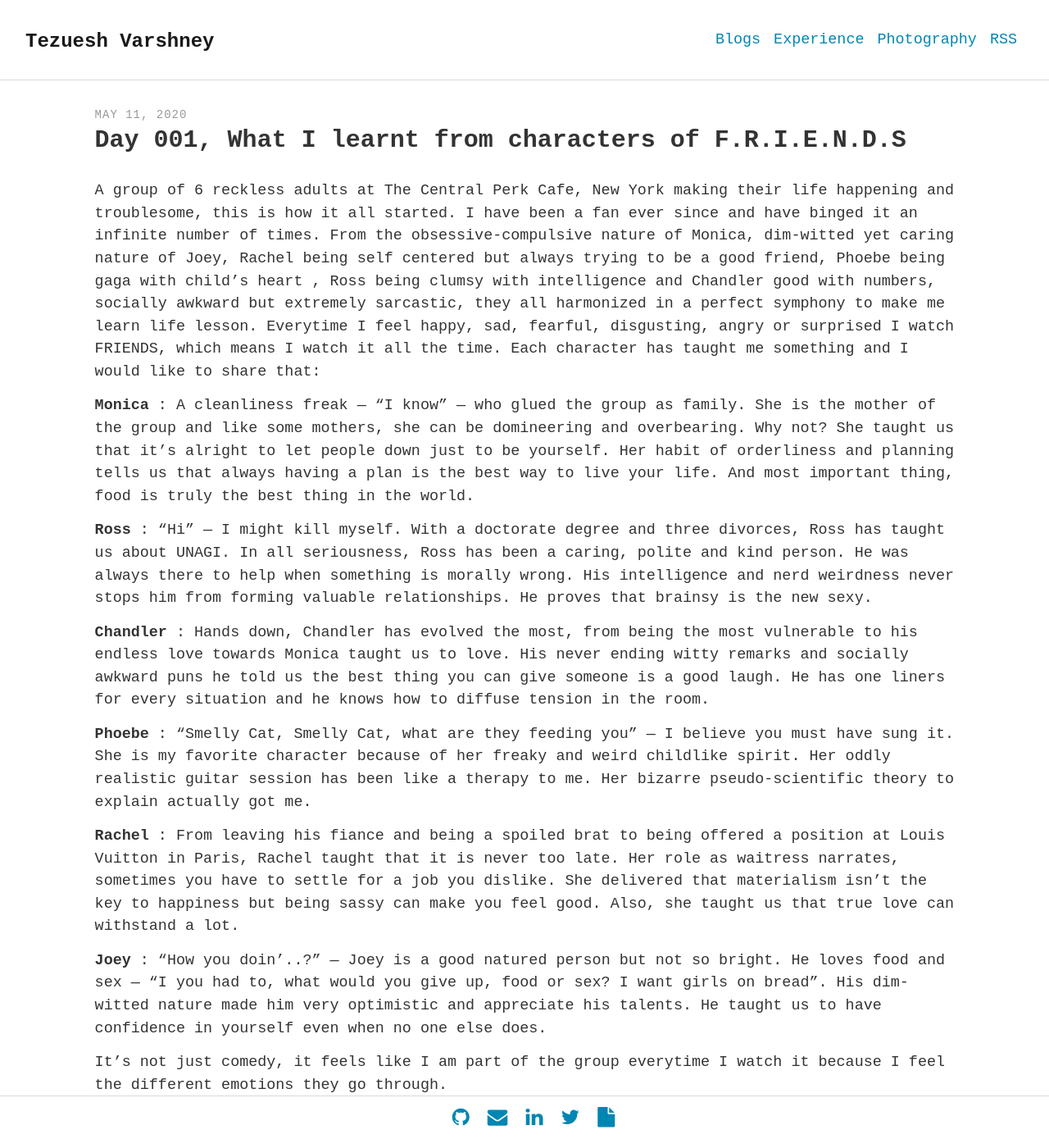
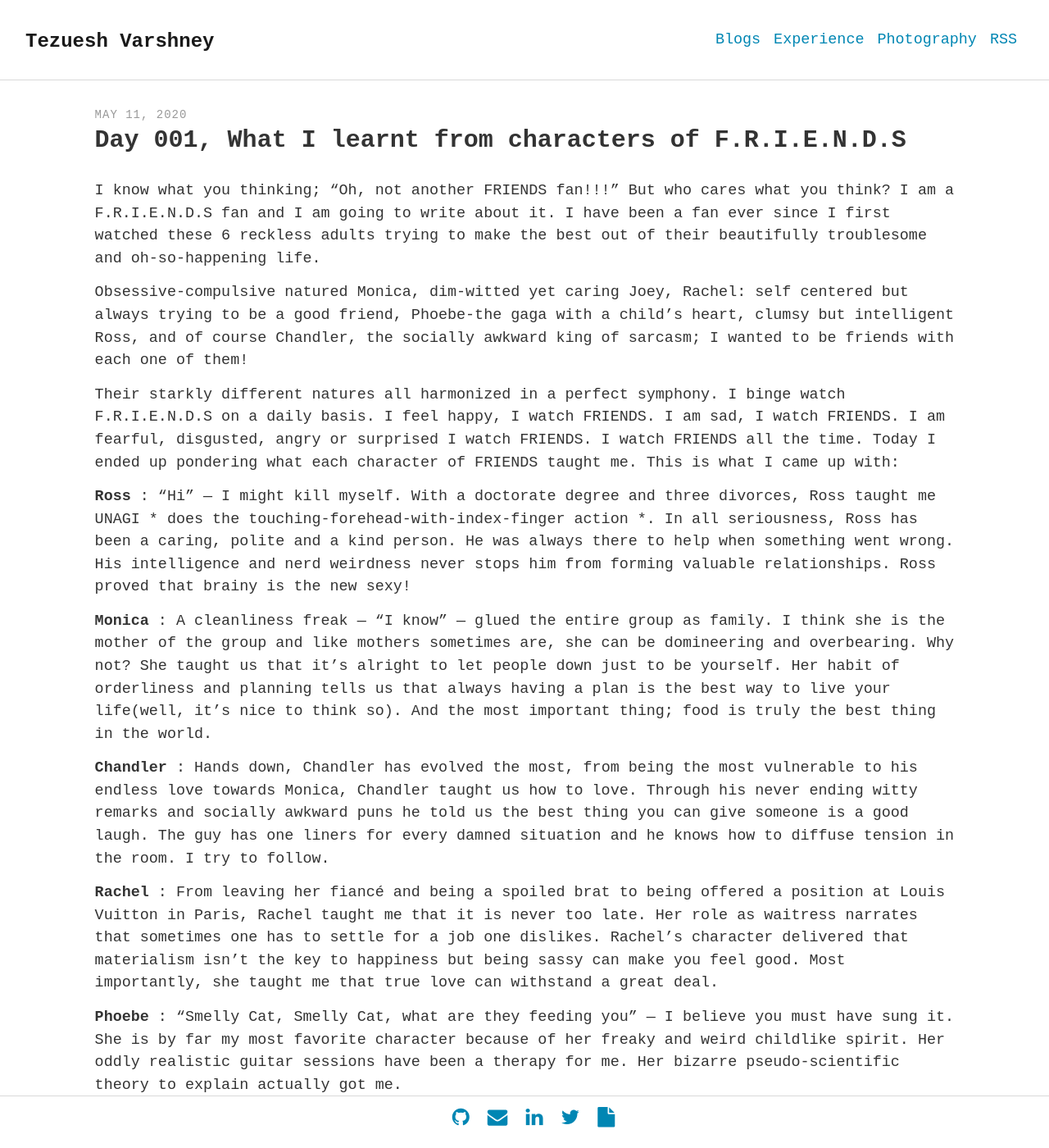
Before and after one commit to square-1111/square-1111.github.io, a Jekyll site: the page built from _posts/2020-05-11-What-i-learnt-from-friends.md, in a window 1280 px wide and 1400 px high. Shown: the whole window at 82% size. Built offline with Jekyll 4.4.1, drawn with Linux system fonts in a browser that asks for light colours; some web fonts are replaced; some of the changed text lies outside the part shown.

Commit message:
Edit : Day1

```diff
--- a/_posts/2020-05-11-What-i-learnt-from-friends.md
+++ b/_posts/2020-05-11-What-i-learnt-from-friends.md
@@ -5,19 +5,27 @@
 description: "What I learnt from characters of FRIENDS"
 keywords: "Friends"
 ---
-A group of 6 reckless adults at The Central Perk Cafe, New York making their life happening and troublesome, this is how it all started. I have been a fan ever since and have binged it an infinite number of times. From the obsessive-compulsive nature of Monica, dim-witted yet caring nature of Joey, Rachel being self centered but always trying to be a good friend, Phoebe being gaga with child's heart , Ross being clumsy with intelligence and Chandler good with numbers, socially awkward but extremely sarcastic, they all harmonized in a perfect symphony to make me learn life lesson. Everytime I feel happy, sad, fearful, disgusting, angry or surprised I watch FRIENDS, which means I watch it all the time. Each character has taught me something and I would like to share that:
+I know what you thinking; "Oh, not another FRIENDS fan!!!" But who cares what you think? I am a F.R.I.E.N.D.S fan and I am going to write about it.  I have been a fan ever since I first watched these 6 reckless adults trying to make the best out of their beautifully troublesome and oh-so-happening life.
 
-**Monica** : A cleanliness freak — “I know” — who glued the group as family. She is the mother of the group and like some mothers, she can be domineering and overbearing. Why not? She taught us that it's alright to let people down just to be yourself. Her habit of orderliness and planning tells us that always having a plan is the best way to live your life. And most important thing, food is truly the best thing in the world.
+Obsessive-compulsive natured Monica, dim-witted yet caring Joey, Rachel: self centered but always trying to be a good friend, Phoebe-the gaga with a child's heart, clumsy but intelligent Ross, and of course Chandler, the socially awkward king of sarcasm; I wanted to be friends with each one of them!
 
-**Ross** : “Hi” — I might kill myself. With a doctorate degree and three divorces, Ross has taught us about UNAGI. In all seriousness, Ross has been a caring, polite and kind person. He was always there to help when something is morally wrong. His intelligence and nerd weirdness never stops him from forming valuable relationships. He proves that brainsy is the new sexy.
+Their starkly different natures all harmonized in a perfect symphony. I binge watch F.R.I.E.N.D.S on a daily basis.
+I feel happy, I watch FRIENDS. I am sad, I watch FRIENDS.  I am fearful, disgusted, angry or surprised I watch FRIENDS. I watch FRIENDS all the time.
+Today I ended up pondering  what each character of FRIENDS taught me.
+This is what I came up with:
 
-**Chandler** : Hands down, Chandler has evolved the most, from being the most vulnerable to his endless love towards Monica taught us to love. His never ending witty remarks and socially awkward puns he told us the best thing you can give someone is a good laugh. He has one liners for every situation and he knows how to diffuse tension in the room.
+**Ross** : “Hi” — I might kill myself. With a doctorate degree and three divorces, Ross taught me UNAGI * does the touching-forehead-with-index-finger action *. In all seriousness, Ross has been a caring, polite and a kind person. He was always there to help when something went wrong. His intelligence and nerd weirdness never stops him from forming valuable relationships. Ross proved that brainy is the new sexy!
 
-**Phoebe** : “Smelly Cat, Smelly Cat, what are they feeding you” —  I believe you must have sung it. She is my favorite character because of her freaky and weird childlike spirit. Her oddly realistic guitar session has been like a therapy to me. Her bizarre pseudo-scientific theory to explain actually got me.
+**Monica** : A cleanliness freak — “I know” —  glued the entire group as family. I think she is the mother of the group and like mothers sometimes are,  she can be domineering and overbearing. Why not? She taught us that it's alright to let people down just to be yourself. Her habit of orderliness and planning tells us that always having a plan is the best way to live your life(well, it's nice to think so). And the most important thing; food is truly the best thing in the world.
 
-**Rachel** : From leaving his fiance and being a spoiled brat to being offered a position at Louis Vuitton in Paris, Rachel taught that it is never too late. Her role as waitress narrates, sometimes you have to settle for a job you dislike. She delivered that materialism isn’t the key to happiness but being sassy can make you feel good. Also, she taught us that true love can withstand a lot.
+**Chandler** : Hands down, Chandler has evolved the most, from being the most vulnerable to his endless love towards Monica, Chandler taught us how to love. Through his never ending witty remarks and socially awkward puns he told us the best thing you can give someone is a good laugh. The guy has one liners for every damned situation and he knows how to diffuse tension in the room. I try to follow.
 
-**Joey** : “How you doin’..?” — Joey is a good natured person but not so bright. He loves food and sex — “I you had to, what would you give up, food or sex? I want girls on bread”. His dim-witted nature made him very optimistic and appreciate his talents. He taught us to have confidence in yourself even when no one else does.
+**Rachel** : From leaving her fiancé and being a spoiled brat to being offered a position at Louis Vuitton in Paris, Rachel taught me that it is never too late. Her role as waitress narrates that sometimes one has to settle for a job one dislikes. Rachel's character delivered that materialism isn’t the key to happiness but being sassy can make you feel good. Most importantly, she taught me that true love can withstand a great deal.
 
+**Phoebe** : “Smelly Cat, Smelly Cat, what are they feeding you” — I believe you must have sung it. She is by far my most favorite character because of her freaky and weird childlike spirit. Her oddly realistic guitar sessions have been a therapy for me. Her bizarre pseudo-scientific theory to explain actually got me.
 
-It's not just comedy, it feels like I am part of the group everytime I watch it because I feel the different emotions they go through.
+**Joey** : “How you doin’..?” — Joey is good natured  but not so bright. He loves food and sex — “If you had to, what would you give up, food or sex? I want girls on bread”. Haha. Even thinking of that scene, I crack up! Was it his dim-witted nature that made him so optimistic and so confident of his talents? I learnt from Joey to  have faith in myself even when no one else did.
+
+I have felt their heart break and I have rejoiced in their joy.
+I have cried with them. I have sat on that orange couch and have laughed with them.
+These 6 weirdos are not just characters for me, they are my own best friends.
```
